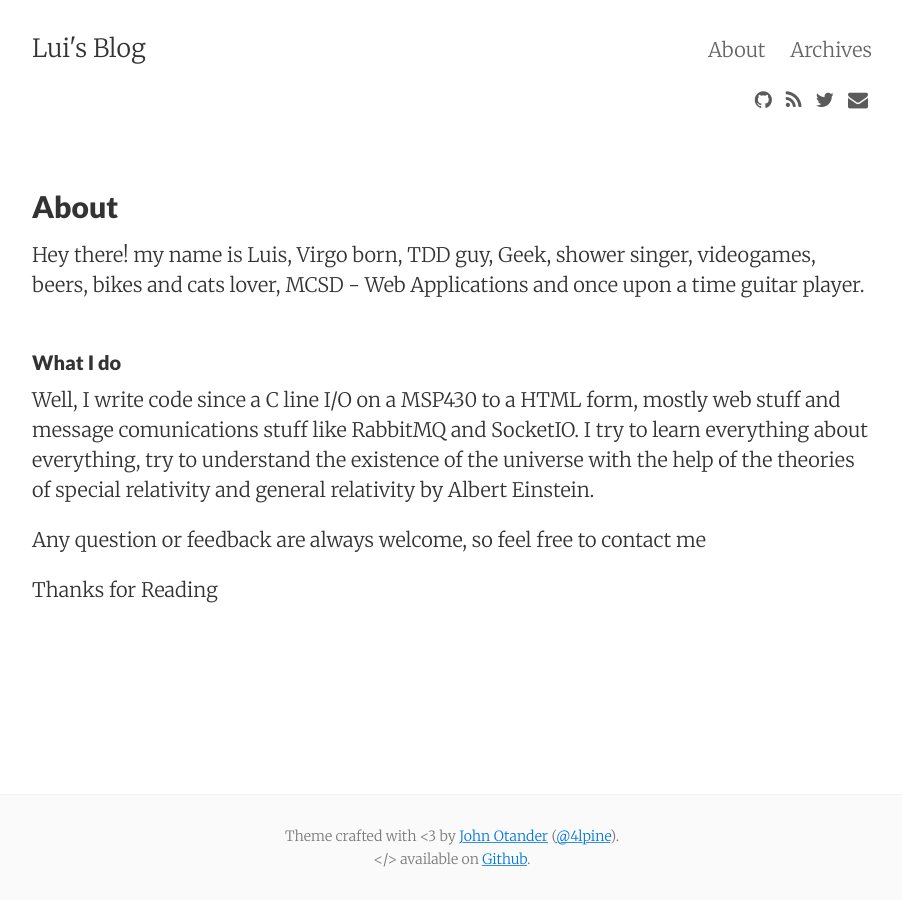
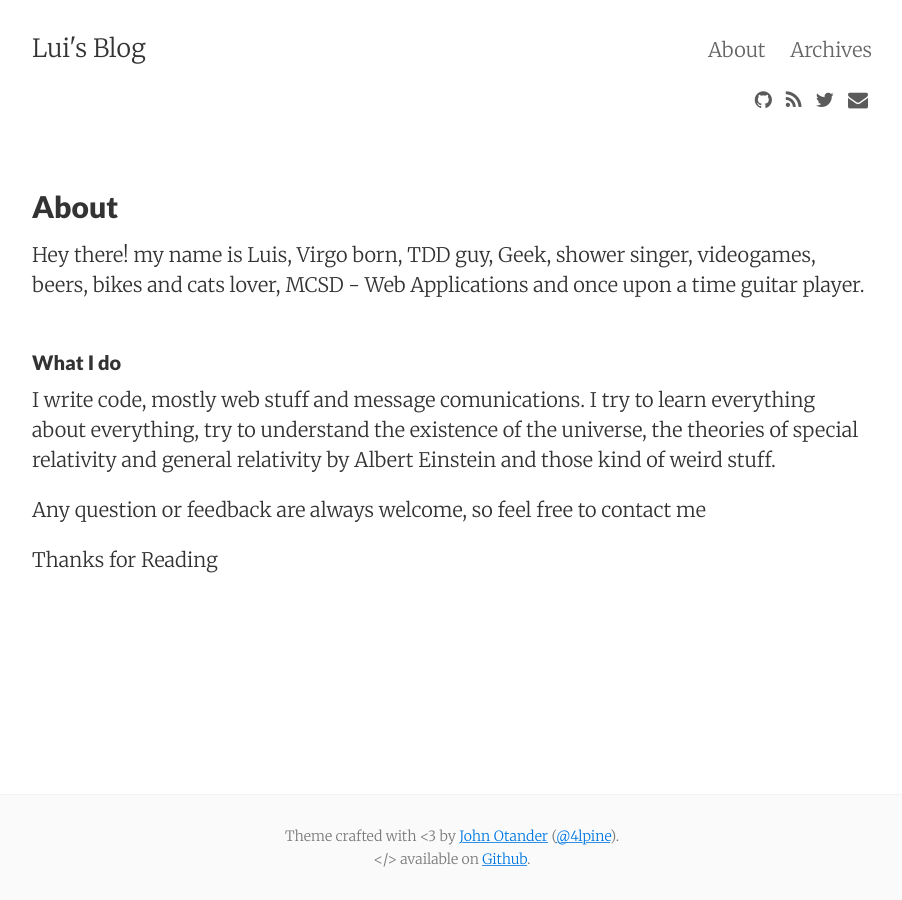
Before and after one commit to lvasquez/lvasquez.github.io, a Jekyll site: the page built from about.md, in a window 1280 px wide. Shown: the whole page, without its empty margins (188-1090 px from the left). Built offline with Jekyll 4.4.1, drawn with Linux system fonts in a browser that asks for light colours; nearby versions of some CDN libraries.

Commit message:
update profile
update profile info

```diff
--- a/about.md
+++ b/about.md
@@ -10,7 +10,7 @@ Hey there! my name is Luis, Virgo born, TDD guy, Geek, shower singer, videogames
 
 #### What I do
 
-Well, I write code since a C line I/O on a MSP430 to a HTML form, mostly web stuff and message comunications stuff like RabbitMQ and SocketIO. I try to learn everything about everything, try to understand the existence of the universe with the help of the theories of special relativity and general relativity by Albert Einstein.
+I write code, mostly web stuff and message comunications. I try to learn everything about everything, try to understand the existence of the universe, the theories of special relativity and general relativity by Albert Einstein and those kind of weird stuff.
 
 Any question or feedback are always welcome, so feel free to contact me
 
```
